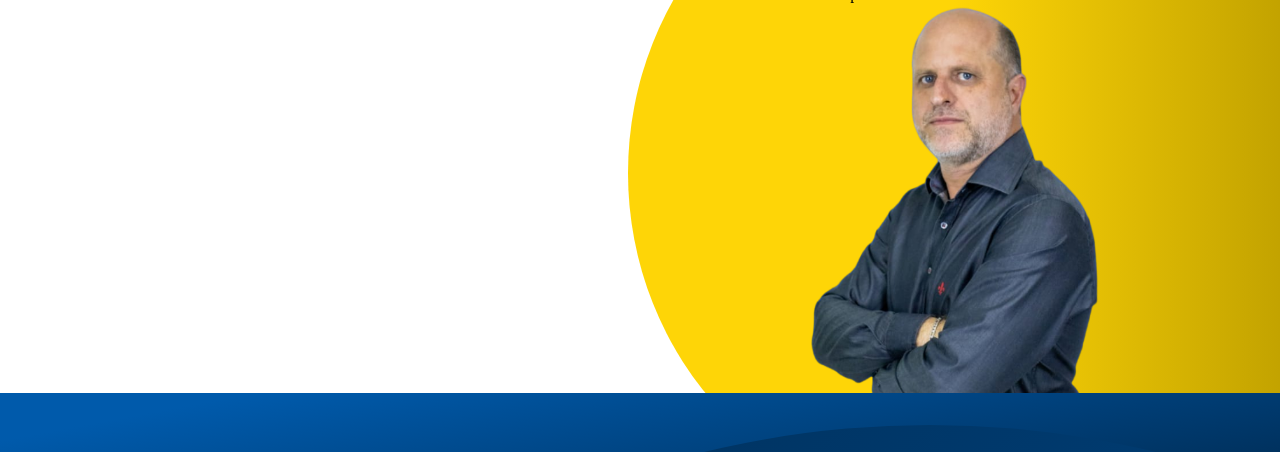
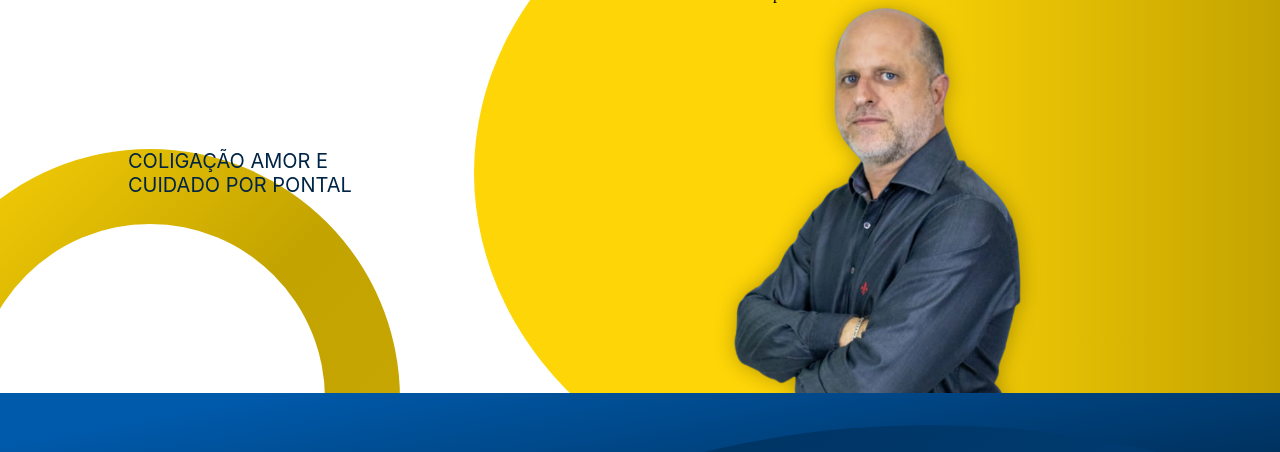
Before and after one commit to Albert-Lima/CesinhaVereador, a plain HTML site: page index.html in a window 1280 px wide. Shown: the part 167-619 px from the top of the page. Drawn offline with Linux system fonts and the light colour scheme.

Commit message:
criação

```diff
--- a/index.html
+++ b/index.html
@@ -13,7 +13,9 @@
     <main>
         <section class="coligSection">
             <p>COLIGAÇÃO AMOR E <br> CUIDADO POR PONTAL</p>
-            <span></span><!--arco decorativo-->
+            <span>
+                <div></div>
+            </span><!--arco decorativo-->
         </section>
         <section class="MasterMain">
             <section>
--- a/public/style.css
+++ b/public/style.css
@@ -156,7 +156,6 @@ main{
     flex-direction: column;
     align-items: start;
     justify-content: space-between;
-    margin-top: 100px;
 }
 .coligSection p{
     color: var(--var-Azul2);
@@ -166,8 +165,20 @@ main{
 .coligSection span{
     height: 500px;
     width: 500px;
-    border: 100px solid border-image;
-    border-image: linear-gradient(to right bottom, var(--var-Amarelo1), var(--var-Amarelo2), var(--var-Amarelo3));
+    background-image: linear-gradient(to right bottom, var(--var-Amarelo1), var(--var-Amarelo2), var(--var-Amarelo3));
+    border-radius: 100%;
+    display: flex;
+    flex-direction: column;
+    align-items: center;
+    justify-content: center;
+    position: absolute;
+    left: -100px;
+    z-index: -1;
+}
+.coligSection span div{
+    background-color: white;
+    height: 350px;
+    width: 350px;
     border-radius: 100%;
 }
 .MasterMain{
@@ -188,4 +199,5 @@ main{
 }
 .contentIMGPerfil img{
     height: 55vh;
+    filter: drop-shadow( 0px 0px 10px rgba(0, 0, 0, 0.288))
 }
```
